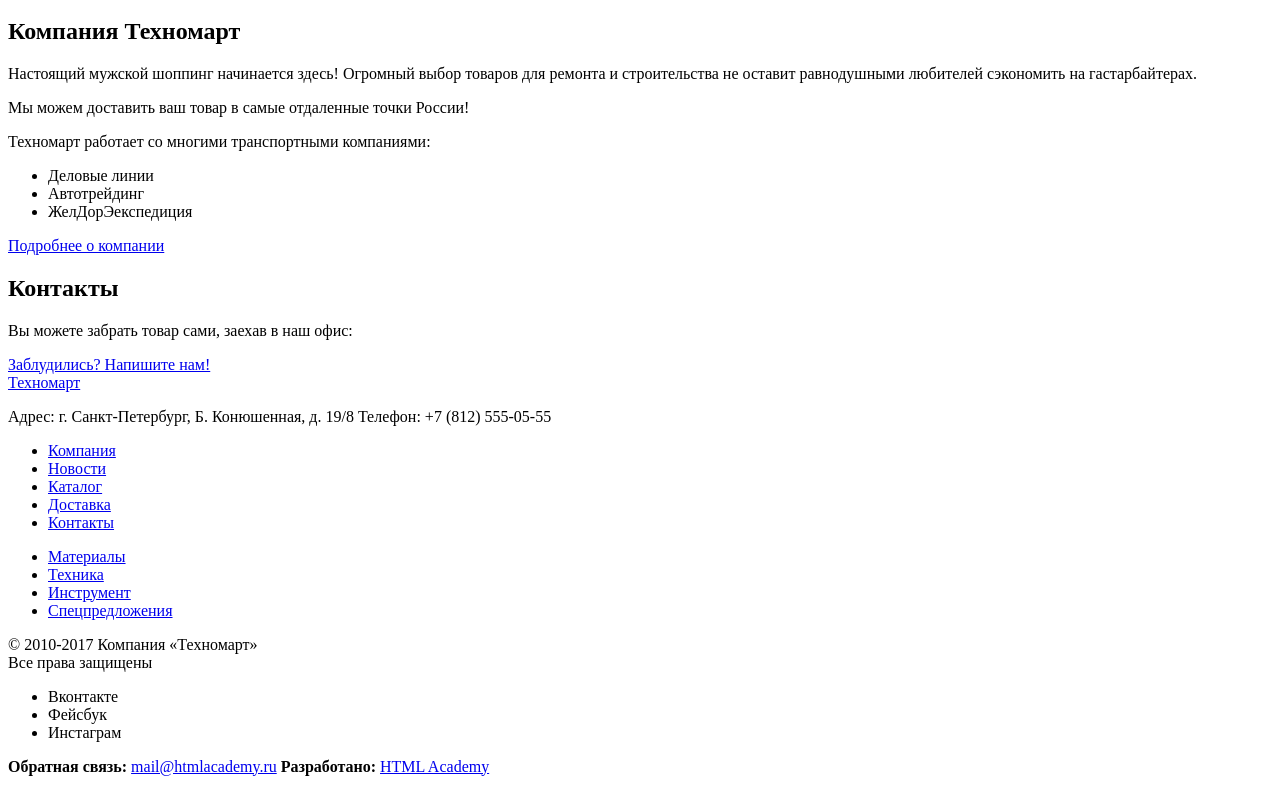
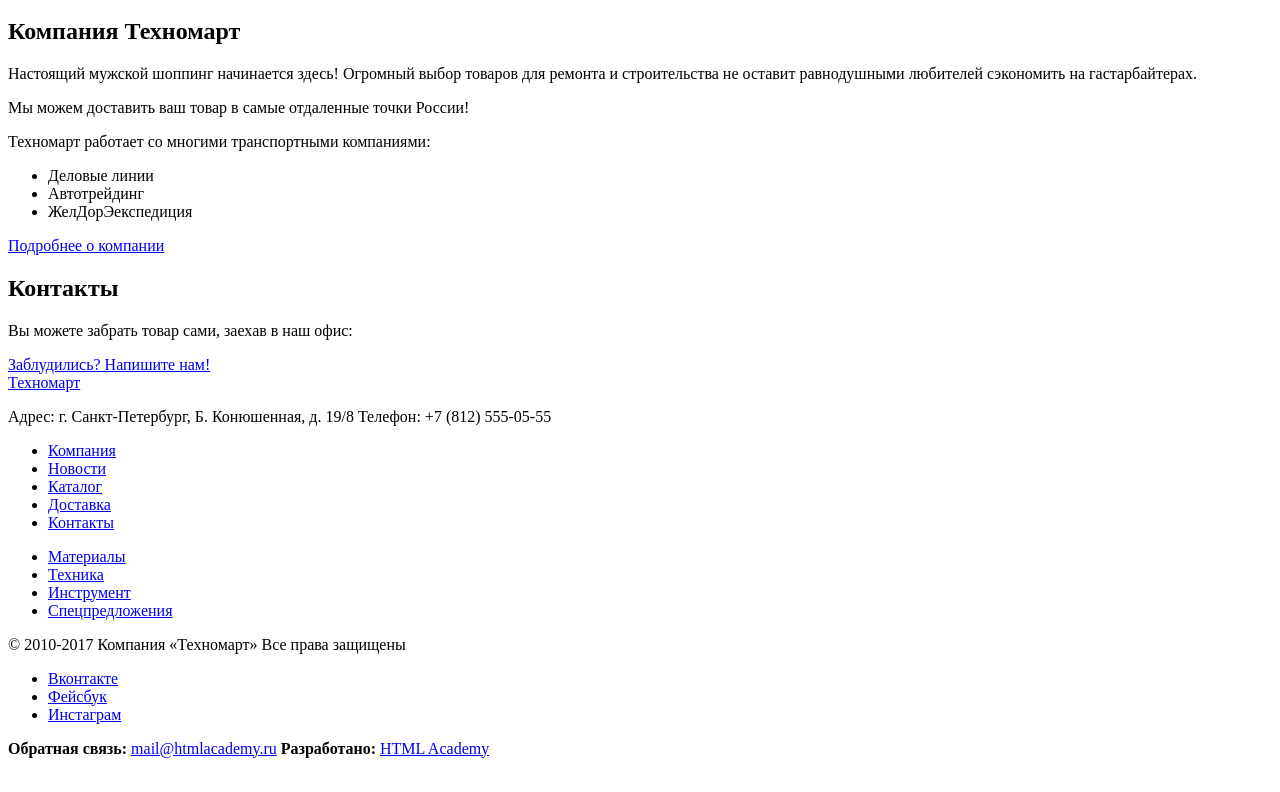
Before and after one commit to MalyshevaValeriya/-, a plain HTML site: page index.html in a window 1280 px wide. Shown: the part 377-1169 px from the top of the page. Drawn offline with Linux system fonts and the light colour scheme.

Commit message:
Правка списка соцсети

```diff
--- a/index.html
+++ b/index.html
@@ -89,21 +89,17 @@
         </nav>
         </div>
 
-        <div class="footer-info">
-            <section class="copyright">
-                <p class="copyright-company">© 2010-2017 Компания «Техномарт»<br>
+        <div class="copyright">
+            <p class="copyright-company">© 2010-2017 Компания «Техномарт»
                 Все права защищены</p>
-            </section>
         </div>
-        <div class="footer-social">
-            <ul a class="social-button" href="#">
-               <li>Вконтакте</li>
-               <li>Фейсбук</li>
-               <li>Инстаграм</li>
-            </ul>
-        </div>
+        <ul>
+            <li><a class="social-button" href="#">Вконтакте</a></li>
+            <li><a class="social-button" href="#">Фейсбук</a></li>
+            <li><a class="social-button" href="#">Инстаграм</a></li>
+        </ul>
         <p class="footer-copyright">
-      	    <b>Обратная связь:</b>
+            <b>Обратная связь:</b>
         <a class="button" href="mail@htmlacademy.ru">mail@htmlacademy.ru</a>
             <b>Разработано:</b>
         <a class="button" href="https://htmlacademy.ru">HTML Academy</a>
```
Also changed, not shown: catalog.html (+8 -11 lines).
